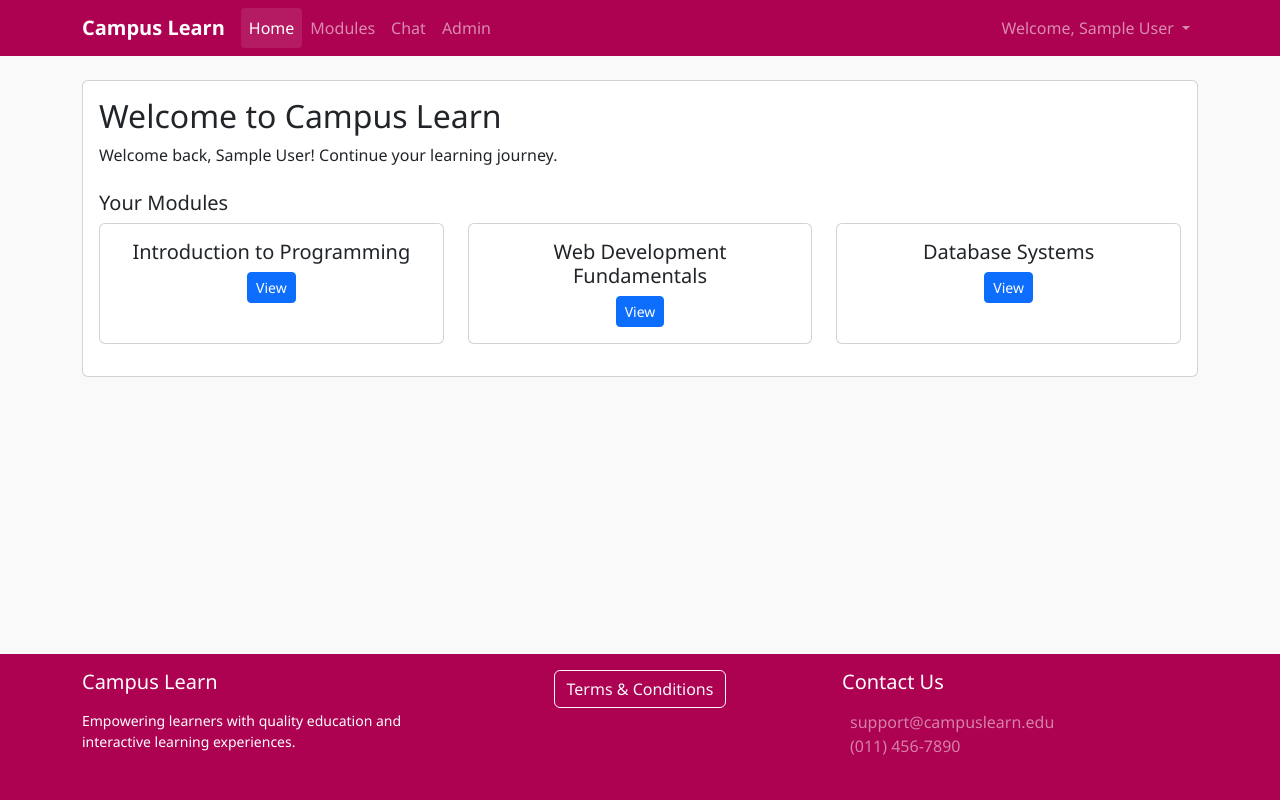
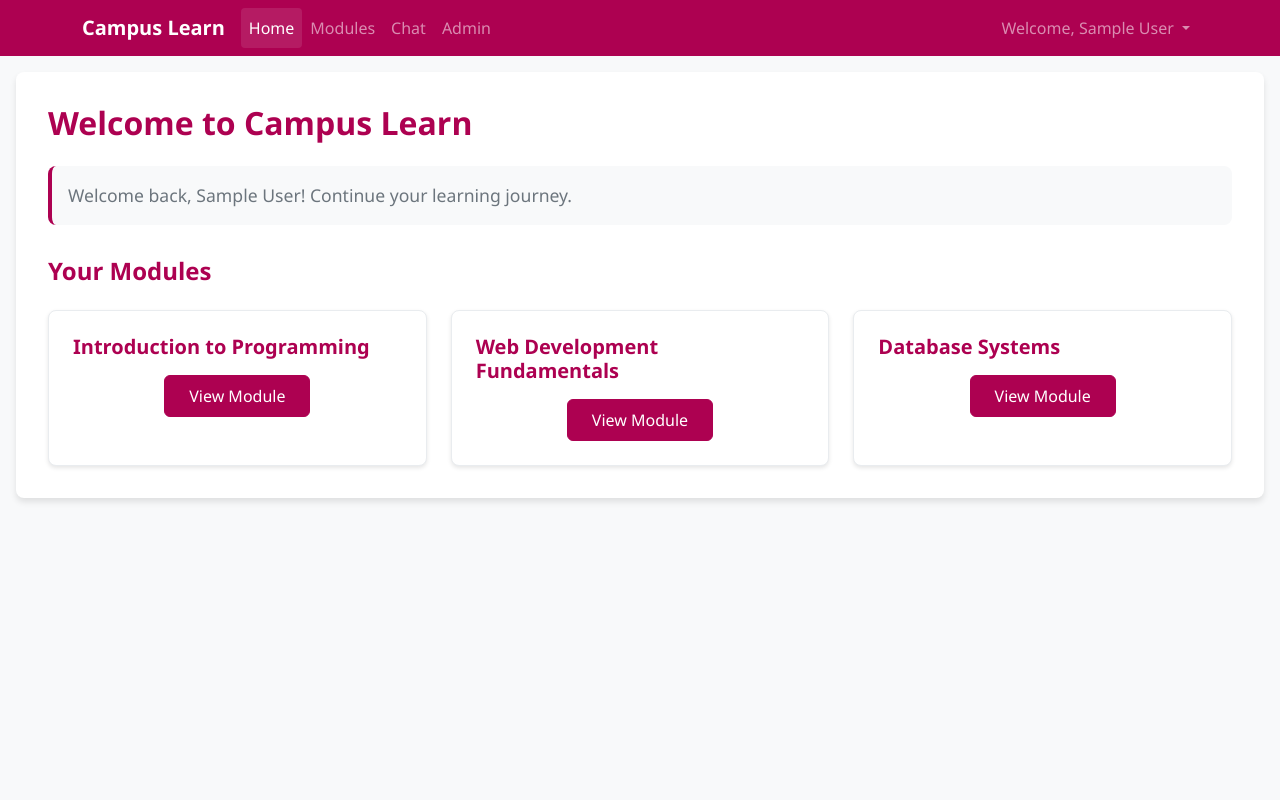
Before and after one commit to Squard3Technologies/CampusLearnV2025, an Angular app in the folder src/ui/: page /home in a window 1280 px wide. Shown: the top 800 px of the page. Built offline with nearby package versions, Linux system fonts and the light colour scheme; sample sign-in values are in the browser's storage.

Commit message:
update ui for modules and home and module page

```diff
--- a/src/ui/src/app/pages/home/home.component.html
+++ b/src/ui/src/app/pages/home/home.component.html
@@ -1,20 +1,29 @@
-<div class="container mt-4">
-  <section class="mb-5">
-    <div class="card">
-      <div class="card-body">
-        <h2 class="card-title">Welcome to Campus Learn</h2>
-        <div class="card-text" *ngIf="!currentUser">
-          <strong>CampusLearn</strong> is an e-learning platform designed to
+<div class="home-container">
+  <!-- Main Content -->
+  <div class="main-content">
+      <div class="welcome-section">
+        <h2>Welcome to Campus Learn</h2>
+        <div class="welcome-content" *ngIf="!currentUser">
+          <p><strong>CampusLearn</strong> is an e-learning platform designed to
           provide additional learning resources and academic support to students
-          at Belgium Campus who need extra help in certain IT related topics.
-          <br /><br />
-          The platform allows students to:
-          <ul>
-            <li>Create topics for which they need help</li>
-            <li>Access learning materials uploaded by tutors</li>
-            <li>Receive feedback on their progress</li>
-          </ul>
-          <br />
+          at Belgium Campus who need extra help in certain IT related topics.</p>
+
+          <div class="features-grid">
+            <div class="feature-card">
+              <h5>Create Topics</h5>
+              <p>Create topics for which you need help</p>
+            </div>
+            <div class="feature-card">
+              <h5>Access Materials</h5>
+              <p>Access learning materials uploaded by tutors</p>
+            </div>
+            <div class="feature-card">
+              <h5>Get Feedback</h5>
+              <p>Receive feedback on your progress</p>
+            </div>
+          </div>
+
+          <p class="platform-description">
             CampusLearn supports multimedia content such as videos, documents, and
             interactive lessons, and integrates a messaging API to facilitate
             communication between students and registered peer tutors.
@@ -22,25 +31,26 @@
             Our goal is to enhance the academic experience by offering flexible,
             accessible learning opportunities outside of the traditional classroom
             setting.
+          </p>
         </div>
 
-        <div *ngIf="currentUser">
-          <p class="card-text">
+        <div class="user-welcome" *ngIf="currentUser">
+          <p class="welcome-message">
             Welcome back, {{ currentUser.name }}! Continue your learning
             journey.
           </p>
 
-          <h5 class="mt-4">Your Modules</h5>
-          <div class="row">
-            <div class="col-md-4 mb-3" *ngFor="let module of userModules">
-              <div class="card h-100 text-center">
-                <div class="card-body">
-                  <h5 class="card-title">{{ module.title }}</h5>
-                  <a
-                    [routerLink]="['/modules', module.id]"
-                    class="btn btn-primary btn-sm"
-                    >View</a
-                  >
+          <div class="modules-section">
+            <h4>Your Modules</h4>
+            <div class="modules-grid">
+              <div class="module-card" *ngFor="let module of userModules">
+                <div class="module-header">
+                  <h5>{{ module.title }}</h5>
+                </div>
+                <div class="module-actions">
+                  <a [routerLink]="['/modules', module.id]" class="btn btn-primary">
+                    View Module
+                  </a>
                 </div>
               </div>
             </div>
@@ -48,5 +58,4 @@
       </div>
     </div>
   </div>
-  </section>
 </div>
--- a/src/ui/src/app/pages/home/home.component.scss
+++ b/src/ui/src/app/pages/home/home.component.scss
@@ -0,0 +1,157 @@
+// Home component styling based on topic page styling
+
+.home-container {
+  display: flex;
+  flex-direction: column;
+  min-height: 100vh;
+  background-color: #f8f9fa;
+}
+
+.main-content {
+  background: white;
+  box-shadow: 0 4px 6px rgba(0, 0, 0, 0.1);
+  border-radius: 8px;
+  padding: 2rem;
+  margin: 1rem;
+
+  .welcome-section {
+    h2 {
+      color: #AD0151;
+      margin-bottom: 1.5rem;
+      font-weight: 600;
+    }
+
+    .welcome-content {
+      p {
+        color: #6c757d;
+        line-height: 1.6;
+        margin-bottom: 1.5rem;
+      }
+
+      .features-grid {
+        display: grid;
+        grid-template-columns: repeat(auto-fit, minmax(250px, 1fr));
+        gap: 1.5rem;
+        margin: 2rem 0;
+
+        .feature-card {
+          background: #f8f9fa;
+          border: 1px solid #e9ecef;
+          border-radius: 8px;
+          padding: 1.5rem;
+          text-align: center;
+          transition: all 0.3s ease;
+
+          &:hover {
+            border-color: #AD0151;
+            transform: translateY(-2px);
+            box-shadow: 0 4px 8px rgba(0, 0, 0, 0.1);
+          }
+
+          h5 {
+            color: #AD0151;
+            margin-bottom: 0.5rem;
+            font-weight: 600;
+          }
+
+          p {
+            color: #6c757d;
+            margin: 0;
+            font-size: 0.9rem;
+          }
+        }
+      }
+
+      .platform-description {
+        color: #6c757d;
+        line-height: 1.6;
+        font-style: italic;
+        border-left: 4px solid #AD0151;
+        padding-left: 1rem;
+        margin-top: 2rem;
+      }
+    }
+
+    .user-welcome {
+      .welcome-message {
+        color: #6c757d;
+        font-size: 1.1rem;
+        margin-bottom: 2rem;
+        padding: 1rem;
+        background: #f8f9fa;
+        border-radius: 8px;
+        border-left: 4px solid #AD0151;
+      }
+
+      .modules-section {
+        h4 {
+          color: #AD0151;
+          margin-bottom: 1.5rem;
+          font-weight: 600;
+        }
+
+        .modules-grid {
+          display: grid;
+          grid-template-columns: repeat(auto-fill, minmax(280px, 1fr));
+          gap: 1.5rem;
+
+          .module-card {
+            background: white;
+            border: 1px solid #e9ecef;
+            border-radius: 8px;
+            padding: 1.5rem;
+            transition: all 0.3s ease;
+            box-shadow: 0 2px 4px rgba(0, 0, 0, 0.1);
+
+            &:hover {
+              box-shadow: 0 4px 8px rgba(0, 0, 0, 0.15);
+              border-color: #AD0151;
+              transform: translateY(-2px);
+            }
+
+            .module-header {
+              margin-bottom: 1rem;
+
+              h5 {
+                color: #AD0151;
+                margin: 0;
+                font-weight: 600;
+              }
+            }
+
+            .module-actions {
+              text-align: center;
+
+              .btn {
+                background-color: #AD0151;
+                border-color: #AD0151;
+                padding: 0.5rem 1.5rem;
+                font-weight: 500;
+                text-decoration: none;
+                color: white;
+                transition: all 0.3s ease;
+
+                &:hover {
+                  background-color: #8b0142;
+                  border-color: #8b0142;
+                  transform: translateY(-1px);
+                }
+              }
+            }
+          }
+        }
+      }
+    }
+  }
+}
+
+// Responsive design
+@media (max-width: 768px) {
+  .features-grid {
+    grid-template-columns: 1fr !important;
+  }
+
+  .modules-grid {
+    grid-template-columns: 1fr !important;
+  }
+}
--- a/src/ui/src/app/pages/module/module.component.html
+++ b/src/ui/src/app/pages/module/module.component.html
@@ -1,33 +1,36 @@
-<div class="container mt-4">
-  <nav aria-label="breadcrumb">
-    <ol class="breadcrumb">
-      <li class="breadcrumb-item"><a [routerLink]="['/']">Home</a></li>
-      <li class="breadcrumb-item"><a [routerLink]="['/modules']">Modules</a></li>
-      <li class="breadcrumb-item active" aria-current="page">{{ moduleName || 'Module' }}</li>
-    </ol>
-  </nav>
-  <div class="row mb-4">
-    <div class="col">
+<div class="module-container">
+  <!-- Breadcrumb Navigation -->
+  <div class="breadcrumb-container">
+    <nav aria-label="breadcrumb">
+      <ol class="breadcrumb">
+        <li class="breadcrumb-item">
+          <a [routerLink]="['/']" class="breadcrumb-link">Home</a>
+        </li>
+        <li class="breadcrumb-item">
+          <a [routerLink]="['/modules']" class="breadcrumb-link">Modules</a>
+        </li>
+        <li class="breadcrumb-item active" aria-current="page">{{ moduleName || 'Module' }}</li>
+      </ol>
+    </nav>
+  </div>
 
+  <!-- Main Content -->
+  <div class="main-content">
       <h2>Module Topics</h2>
-      <table class="table table-hover">
-        <thead>
-          <tr>
-            <th scope="col">Topic Name</th>
-            <th scope="col">Actions</th>
-          </tr>
-        </thead>        <tbody>
-          <tr *ngFor="let topic of topics">
-            <td>{{ topic.title }}</td>
-            <td>
-              <button class="btn btn-sm btn-primary" [routerLink]="['/topic', topic.id]" [queryParams]="{ moduleId: moduleId, moduleName: moduleName }">View</button>
-            </td>
-          </tr>
-          <tr *ngIf="topics?.length === 0">
-            <td colspan="2" class="text-center">No topics available</td>
-          </tr>
-        </tbody>
-      </table>
+      <div class="topics-grid">
+        <div class="topic-card" *ngFor="let topic of topics">
+          <div class="topic-header">
+            <h4>{{ topic.title }}</h4>
+          </div>
+          <div class="topic-actions">
+            <button class="btn btn-primary" [routerLink]="['/topic', topic.id]" [queryParams]="{ moduleId: moduleId, moduleName: moduleName }">
+              View Topic
+            </button>
+          </div>
+        </div>
+        <div class="no-topics" *ngIf="topics?.length === 0">
+          <p>No topics available for this module</p>
+        </div>
     </div>
   </div>
 </div>
--- a/src/ui/src/app/pages/module/module.component.scss
+++ b/src/ui/src/app/pages/module/module.component.scss
@@ -0,0 +1,118 @@
+// Module component styling based on topic page styling
+
+.module-container {
+  display: flex;
+  flex-direction: column;
+  min-height: 100vh;
+  background-color: #f8f9fa;
+}
+
+.breadcrumb-container {
+  background: white;
+  box-shadow: 0 4px 6px rgba(0, 0, 0, 0.1);
+  border-radius: 8px;
+  padding: 1rem 2rem;
+  margin: 1rem 1rem 0 1rem;
+
+  .breadcrumb {
+    margin: 0;
+    background: none;
+    padding: 0;
+
+    .breadcrumb-item {
+      font-size: 0.9rem;
+
+      .breadcrumb-link {
+        color: #AD0151;
+        text-decoration: none;
+
+        &:hover {
+          color: #8b0142;
+          text-decoration: underline;
+        }
+      }
+
+      &.active {
+        color: #6c757d;
+      }
+    }
+  }
+}
+
+.main-content {
+  background: white;
+  box-shadow: 0 4px 6px rgba(0, 0, 0, 0.1);
+  border-radius: 8px;
+  padding: 2rem;
+  margin: 1rem;
+
+  h2 {
+    color: #AD0151;
+    margin-bottom: 1.5rem;
+    font-weight: 600;
+  }
+
+  .topics-grid {
+    display: grid;
+    grid-template-columns: repeat(auto-fill, minmax(300px, 1fr));
+    gap: 1.5rem;
+
+    .topic-card {
+      background: white;
+      border: 1px solid #e9ecef;
+      border-radius: 8px;
+      padding: 1.5rem;
+      transition: all 0.3s ease;
+      box-shadow: 0 2px 4px rgba(0, 0, 0, 0.1);
+
+      &:hover {
+        box-shadow: 0 4px 8px rgba(0, 0, 0, 0.15);
+        border-color: #AD0151;
+        transform: translateY(-2px);
+      }
+
+      .topic-header {
+        margin-bottom: 1rem;
+
+        h4 {
+          color: #AD0151;
+          margin: 0;
+          font-weight: 600;
+        }
+      }
+
+      .topic-actions {
+        text-align: center;
+
+        .btn {
+          background-color: #AD0151;
+          border-color: #AD0151;
+          padding: 0.5rem 1.5rem;
+          font-weight: 500;
+          transition: all 0.3s ease;
+
+          &:hover {
+            background-color: #8b0142;
+            border-color: #8b0142;
+            transform: translateY(-1px);
+          }
+        }
+      }
+    }
+
+    .no-topics {
+      grid-column: 1 / -1;
+      text-align: center;
+      padding: 2rem;
+      color: #6c757d;
+      font-style: italic;
+    }
+  }
+}
+
+// Responsive design
+@media (max-width: 768px) {
+  .topics-grid {
+    grid-template-columns: 1fr;
+  }
+}
--- a/src/ui/src/app/pages/modules/modules.component.html
+++ b/src/ui/src/app/pages/modules/modules.component.html
@@ -1,36 +1,39 @@
-<div class="container mt-4">
-  <section class="mb-5">
-    <div class="card">
-      <div class="card-body">
-        <h2 class="card-title">Modules</h2>
-        <br>
+<div class="modules-container">
+  <!-- Breadcrumb Navigation -->
+  <div class="breadcrumb-container">
+    <nav aria-label="breadcrumb">
+      <ol class="breadcrumb">
+        <li class="breadcrumb-item">
+          <a [routerLink]="['/']" class="breadcrumb-link">Home</a>
+        </li>
+        <li class="breadcrumb-item active" aria-current="page">Modules</li>
+      </ol>
+    </nav>
+  </div>
 
-          <h5 class="mt-4">Your Modules</h5>
-            <div class="table-responsive">
-            <table class="table table-hover">
-              <thead class="text-center">
-              <tr >
-                <th>Module Name</th>
-                <th>Action</th>
-              </tr>
-              </thead>
-              <tbody>
-                <tr *ngFor="let module of userModules" class="align-middle">
-                <td class="py-3 text-center">{{module.title}}
-                <td class="py-3 text-center">
-                  <a [routerLink]="['/modules', module.id]" class="btn btn-primary btn-sm">View</a>
-                </td>
-                <td class="py-3 text-center">
-                  <a [routerLink]="['/enquiries']" class="btn btn-primary btn-sm">My Enquiries</a>
-                </td>
-                <td class="py-3 text-center">
-                  <a [routerLink]="['/admin/enquiries']" class="btn btn-primary btn-sm">Pending Enquiries</a>
-                </td>
-                </tr>
-              </tbody>
-            </table>
-            </div>
+  <!-- Main Content -->
+  <div class="main-content">
+    <h2>Your Modules</h2>
+    <div class="modules-grid">
+      <div class="module-card" *ngFor="let module of userModules">
+        <div class="module-header">
+          <h4>{{ module.title }}</h4>
+        </div>
+        <div class="module-actions">
+          <button class="btn btn-primary" [routerLink]="['/modules', module.id]">
+            View Module
+          </button>
+          <button class="btn btn-secondary" [routerLink]="['/enquiries']">
+            My Enquiries
+          </button>
+          <button class="btn btn-info" [routerLink]="['/admin/enquiries']">
+            Pending Enquiries
+          </button>
+        </div>
+      </div>
+      <div class="no-modules" *ngIf="userModules?.length === 0">
+        <p>No modules available</p>
       </div>
     </div>
-  </section>
+  </div>
 </div>
--- a/src/ui/src/app/pages/modules/modules.component.scss
+++ b/src/ui/src/app/pages/modules/modules.component.scss
@@ -0,0 +1,154 @@
+// Modules component styling based on module page styling
+
+.modules-container {
+  display: flex;
+  flex-direction: column;
+  min-height: 100vh;
+  background-color: #f8f9fa;
+}
+
+.breadcrumb-container {
+  background: white;
+  box-shadow: 0 4px 6px rgba(0, 0, 0, 0.1);
+  border-radius: 8px;
+  padding: 1rem 2rem;
+  margin: 1rem 1rem 0 1rem;
+
+  .breadcrumb {
+    margin: 0;
+    background: none;
+    padding: 0;
+
+    .breadcrumb-item {
+      font-size: 0.9rem;
+
+      .breadcrumb-link {
+        color: #AD0151;
+        text-decoration: none;
+
+        &:hover {
+          color: #8b0142;
+          text-decoration: underline;
+        }
+      }
+
+      &.active {
+        color: #6c757d;
+      }
+    }
+  }
+}
+
+.main-content {
+  background: white;
+  box-shadow: 0 4px 6px rgba(0, 0, 0, 0.1);
+  border-radius: 8px;
+  padding: 2rem;
+  margin: 1rem;
+
+  h2 {
+    color: #AD0151;
+    margin-bottom: 1.5rem;
+    font-weight: 600;
+  }
+
+  .modules-grid {
+    display: grid;
+    grid-template-columns: repeat(auto-fill, minmax(350px, 1fr));
+    gap: 1.5rem;
+
+    .module-card {
+      background: white;
+      border: 1px solid #e9ecef;
+      border-radius: 8px;
+      padding: 1.5rem;
+      transition: all 0.3s ease;
+      box-shadow: 0 2px 4px rgba(0, 0, 0, 0.1);
+
+      &:hover {
+        box-shadow: 0 4px 8px rgba(0, 0, 0, 0.15);
+        border-color: #AD0151;
+        transform: translateY(-2px);
+      }
+
+      .module-header {
+        margin-bottom: 1.5rem;
+
+        h4 {
+          color: #AD0151;
+          margin: 0;
+          font-weight: 600;
+          text-align: center;
+        }
+      }
+
+      .module-actions {
+        display: flex;
+        flex-direction: column;
+        gap: 0.75rem;
+
+        .btn {
+          padding: 0.75rem 1.5rem;
+          font-weight: 500;
+          transition: all 0.3s ease;
+          border-radius: 6px;
+
+          &.btn-primary {
+            background-color: #AD0151;
+            border-color: #AD0151;
+
+            &:hover {
+              background-color: #8b0142;
+              border-color: #8b0142;
+              transform: translateY(-1px);
+            }
+          }
+
+          &.btn-secondary {
+            background-color: #6c757d;
+            border-color: #6c757d;
+
+            &:hover {
+              background-color: #5a6268;
+              border-color: #545b62;
+              transform: translateY(-1px);
+            }
+          }
+
+          &.btn-info {
+            background-color: #17a2b8;
+            border-color: #17a2b8;
+
+            &:hover {
+              background-color: #138496;
+              border-color: #117a8b;
+              transform: translateY(-1px);
+            }
+          }
+        }
+      }
+    }
+
+    .no-modules {
+      grid-column: 1 / -1;
+      text-align: center;
+      padding: 2rem;
+      color: #6c757d;
+      font-style: italic;
+    }
+  }
+}
+
+// Responsive design
+@media (max-width: 768px) {
+  .modules-grid {
+    grid-template-columns: 1fr;
+  }
+
+  .module-actions {
+    .btn {
+      font-size: 0.9rem;
+      padding: 0.6rem 1.2rem;
+    }
+  }
+}
```
Also changed, not shown: src/ui/src/app/pages/topic/topic.component.html (+5 -2 lines), src/ui/src/app/pages/topic/topic.component.scss (+12 -0 lines). Lines whose indentation alone changed are shown as unchanged.
